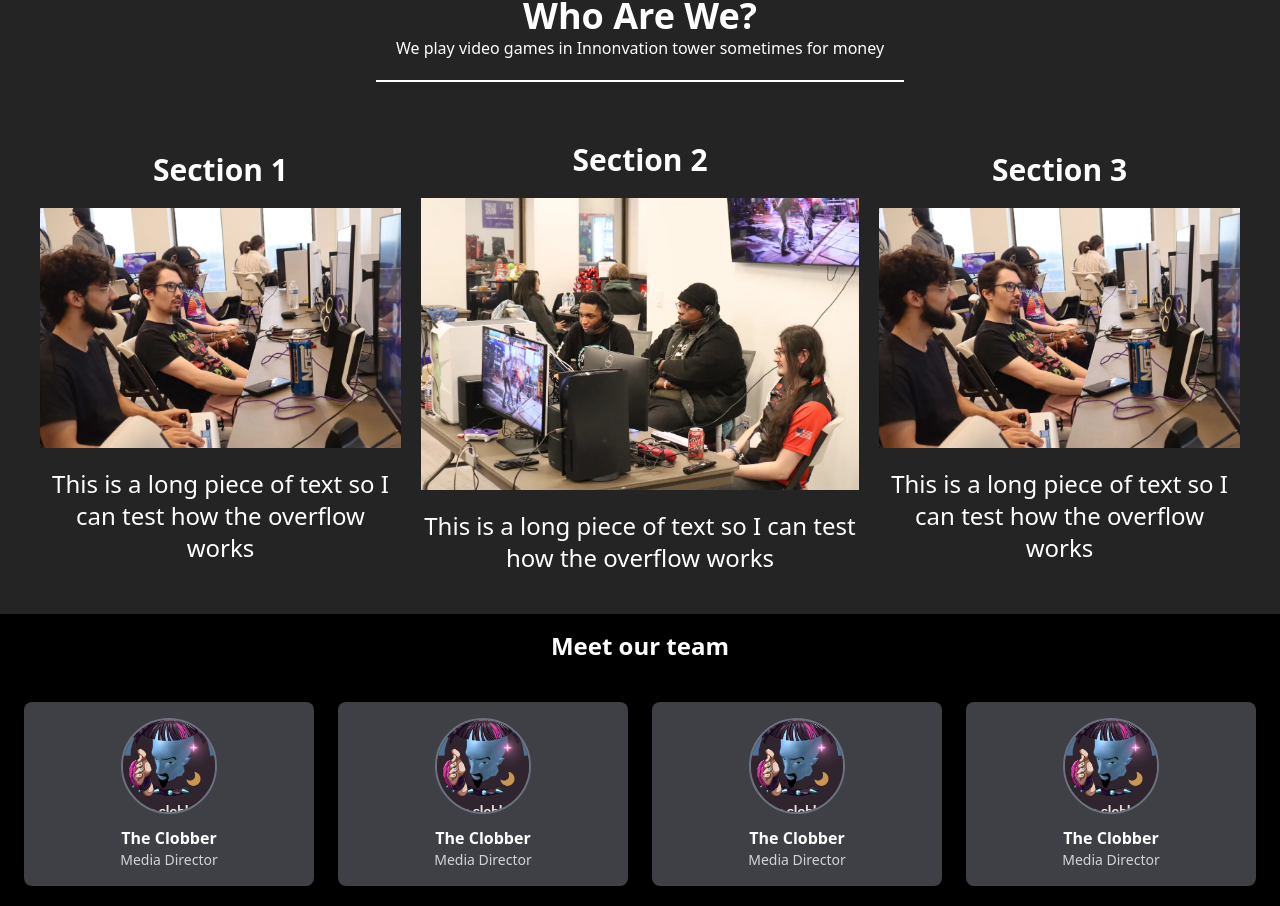
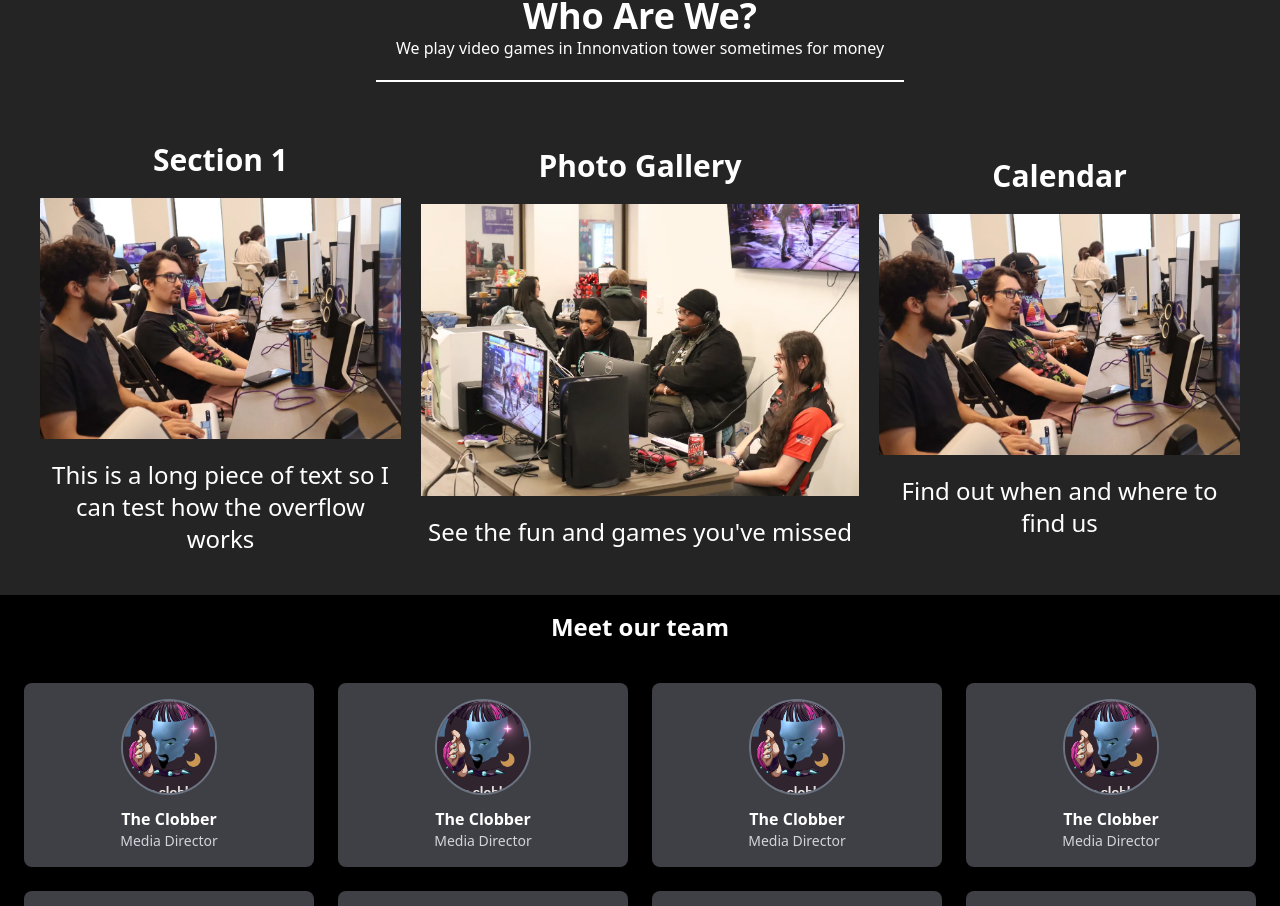
Before and after one commit to Perry512/585z, a React (Vite) app: page /585z/home in a window 1280 px wide. Shown: the part 910-1816 px from the top of the page. Built offline with nearby package versions, Linux system fonts and the light colour scheme.

Commit message:
[FIX] Style: Added flavor text

```diff
--- a/src/pages/Who.tsx
+++ b/src/pages/Who.tsx
@@ -26,10 +26,10 @@ function Who() {
                         <WhoAreWeSection photo={asset1} headDescription="Section 1" footDescription="This is a long piece of text so I can test how the overflow works"/>
                     </div>
                     <div ref={fadeIn2.ref} className={`${fadeIn2.className} delay-300`}>
-                        <WhoAreWeSection photo={asset2} headDescription="Section 2" footDescription="This is a long piece of text so I can test how the overflow works" linkTo="/calendar"/>
+                        <WhoAreWeSection photo={asset2} headDescription="Photo Gallery" footDescription="See the fun and games you've missed" linkTo="/gallery"/>
                     </div>
                     <div ref={fadeIn3.ref} className={`${fadeIn3.className} delay-600`}>
-                        <WhoAreWeSection photo={asset1} headDescription="Section 3" footDescription="This is a long piece of text so I can test how the overflow works" linkTo="/calendar"/>
+                        <WhoAreWeSection photo={asset1} headDescription="Calendar" footDescription="Find out when and where to find us" linkTo="/calendar"/>
                     </div>
                 </div>
             </div>
```
